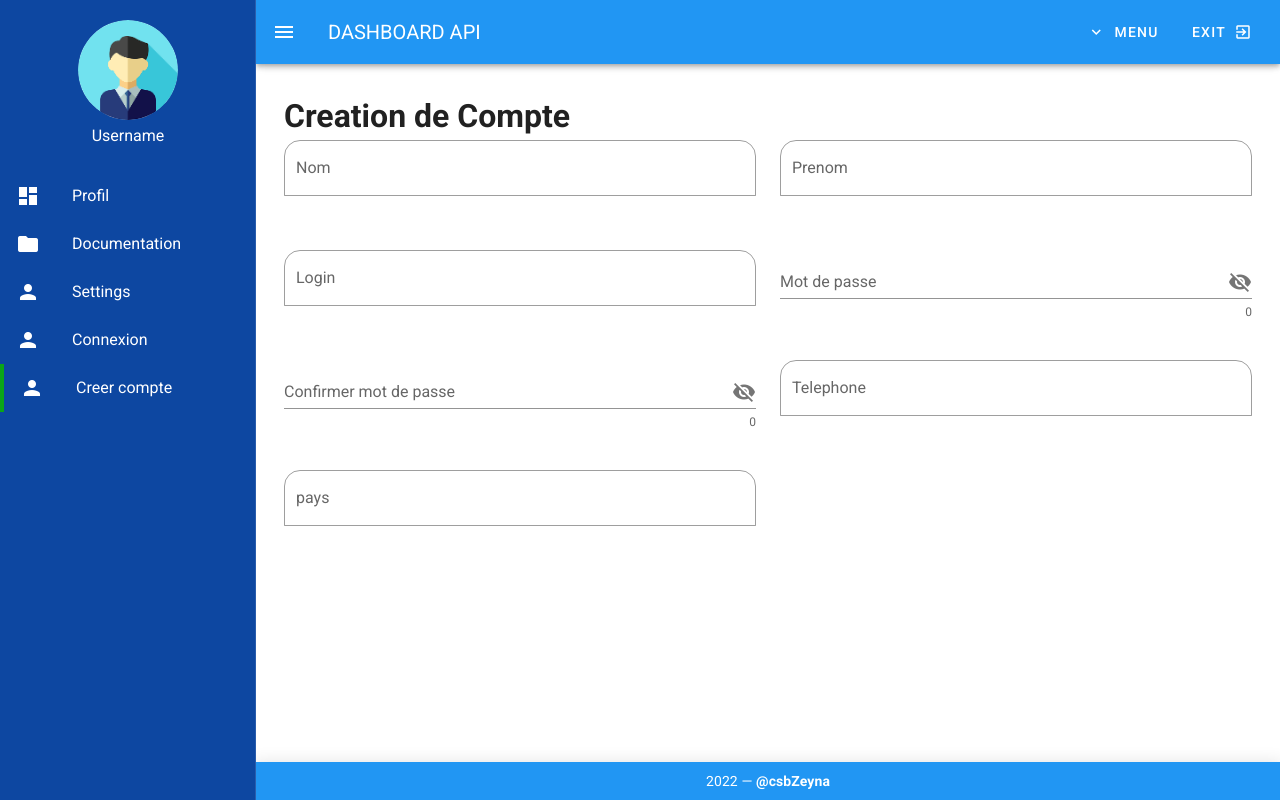
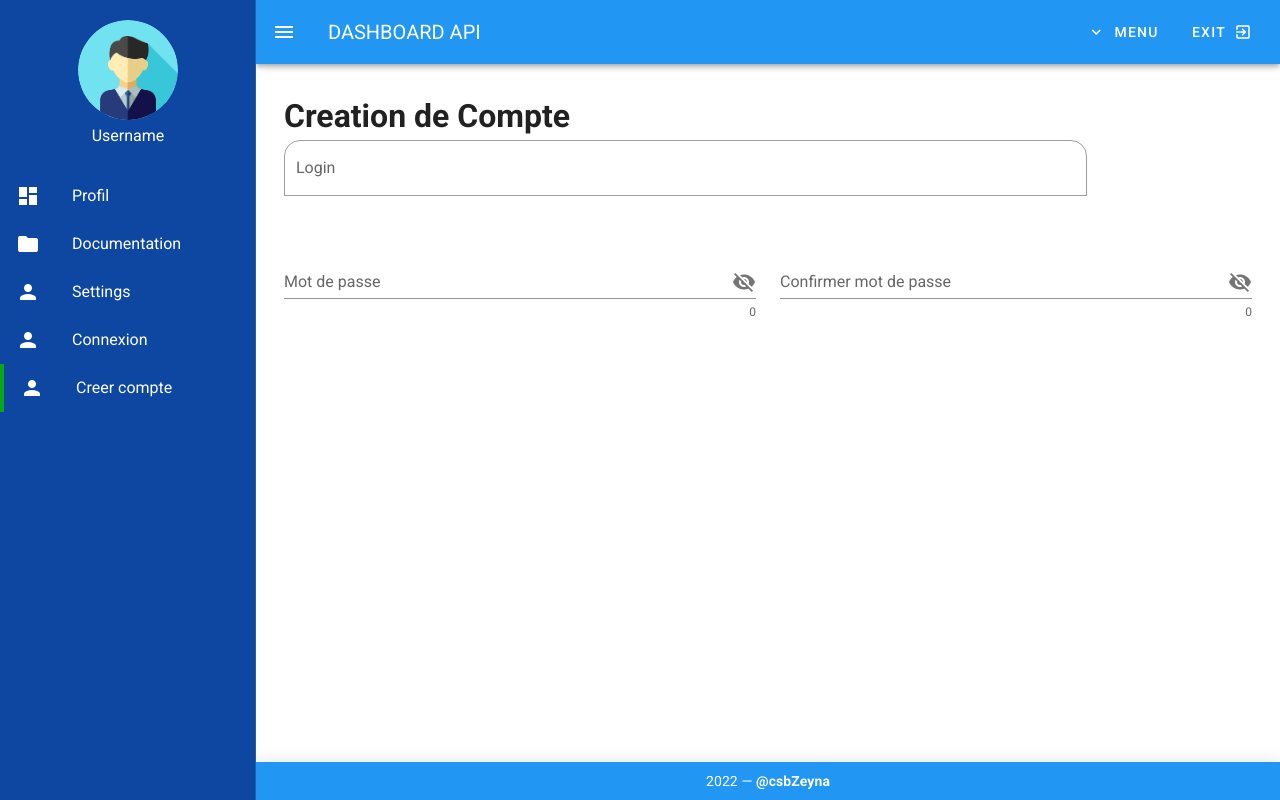
Before and after one commit to Khaf3307/api_payement, a Vue app: page /compte in a window 1280 px wide. Built offline with nearby package versions, Linux system fonts and the light colour scheme.

Commit message:
Deployemnt application

```diff
--- a/package.json
+++ b/package.json
@@ -13,6 +13,7 @@
     "express": "^4.18.1",
     "mysql2": "^2.3.3",
     "sequelize": "^6.21.3",
+    "serve-static": "^1.15.0",
     "vue": "^2.6.10",
     "vue-router": "^3.1.3",
     "vuetify": "^2.1.11"
--- a/src/views/Documentation.vue
+++ b/src/views/Documentation.vue
@@ -5,6 +5,9 @@
       <router-view></router-view>
       <div class="projects">
     <h1 class="subheading grey--text">Documentation</h1>
+    <p>
+      La documentation est en cours de construction et sera prêt sous peut pour de amples information sur l'utilisations de l'api se referer au README !
+    </p>
 
   </div>
     </v-content>
@@ -13,29 +16,7 @@
 
 </template>
 
-<script>
-// @ is an alias to /src
 
-export default {
-  name: 'projects',
-  components: {
-
-  },
-  data: () => ({
-    projects : [
-      {title: 'Site web ', person :'khaled', due: '10/10/1987', status:'no'},
-      {title: 'Application mobile', person :'Iyad', due: '02/07/1990', status:'complete'},
-      {title: 'Gestion de stock', person :'Zineb', due: '01/05/1987', status:'yes'},
-      {title: 'Conception', person :'Hu Java', due: '02/09/1991', status:'up'},
-    ]
-  }),
-  methods: {
-    sortBy(prop){
-      this.projects.sort((a,b) => a[prop] < b[prop] ? -1:1)
-    }
-  }
-}
-</script>
 <style >
   .project.complete {
       border-left: 4px solid #3cd1c2;
--- a/src/views/compte/CreationCompte.vue
+++ b/src/views/compte/CreationCompte.vue
@@ -5,30 +5,7 @@
       <v-row>
         <v-col
           cols="12"
-          sm="6"
-        >
-          <v-text-field
-            v-model="first"
-            label="Nom"
-            outlined
-            shaped
-          ></v-text-field>
-        </v-col>
-
-        <v-col
-          cols="12"
-          sm="6"
-        >
-          <v-text-field
-            v-model="last"
-            label="Prenom"
-            outlined
-            shaped
-          ></v-text-field>
-        </v-col>
-        <v-col
-          cols="12"
-          sm="6"
+          sm="10"
         >
           <v-text-field
             v-model="login"
@@ -71,28 +48,6 @@
           ></v-text-field>
         </v-col>
 
-        <v-col
-          cols="12"
-          sm="6"
-        >
-          <v-text-field
-            v-model="tel"
-            label="Telephone"
-            outlined
-            shaped
-          ></v-text-field>
-        </v-col>
-        <v-col
-          cols="12"
-          sm="6"
-        >
-          <v-text-field
-            v-model="adresse"
-            label="pays"
-            outlined
-            shaped
-          ></v-text-field>
-        </v-col>
       </v-row>
     </v-container>
   </v-form>
--- a/src/views/compte/Login.vue
+++ b/src/views/compte/Login.vue
@@ -1,9 +1,9 @@
 <template>
     <div class="card">
     <h1 class="card__title" v-if="mode == 'login'">Connexion</h1>
-    <h1 class="card__title" v-else>Inscription</h1>
-    <p class="card__subtitle" v-if="mode == 'login'">Tu n'as pas encore de compte ? <span class="card__action" @click="switchToCreateAccount()">Créer un compte</span></p>
-    <p class="card__subtitle" v-else>Tu as déjà un compte ? <span class="card__action" @click="switchToLogin()">Se connecter</span></p>
+    <h1 class="card__title" v-else>Connexion</h1>
+    <!-- <p class="card__subtitle" v-if="mode == 'login'">Tu n'as pas encore de compte ? <span class="card__action" @click="switchToCreateAccount()">Créer un compte</span></p>
+    <p class="card__subtitle" v-else>Tu as déjà un compte ? <span class="card__action" @click="switchToLogin()">Se connecter</span></p> -->
     <div class="form-row">
       <input v-model="email" class="form-row__input" type="text" placeholder="Adresse mail"/>
     </div>
```
Also changed, not shown: server.js (+8 -0 lines), 20 other files (tests, documents, lock files or other folders).
